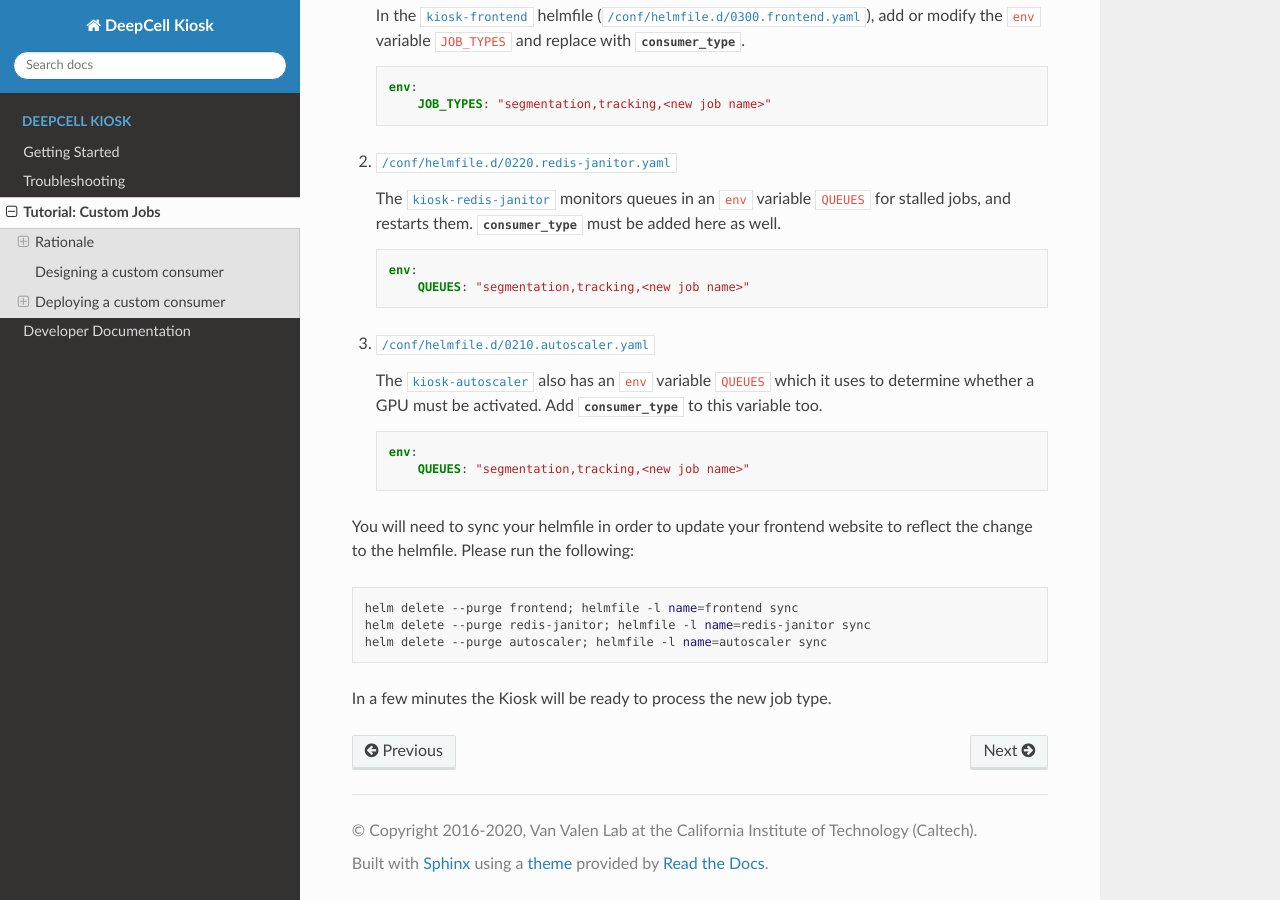
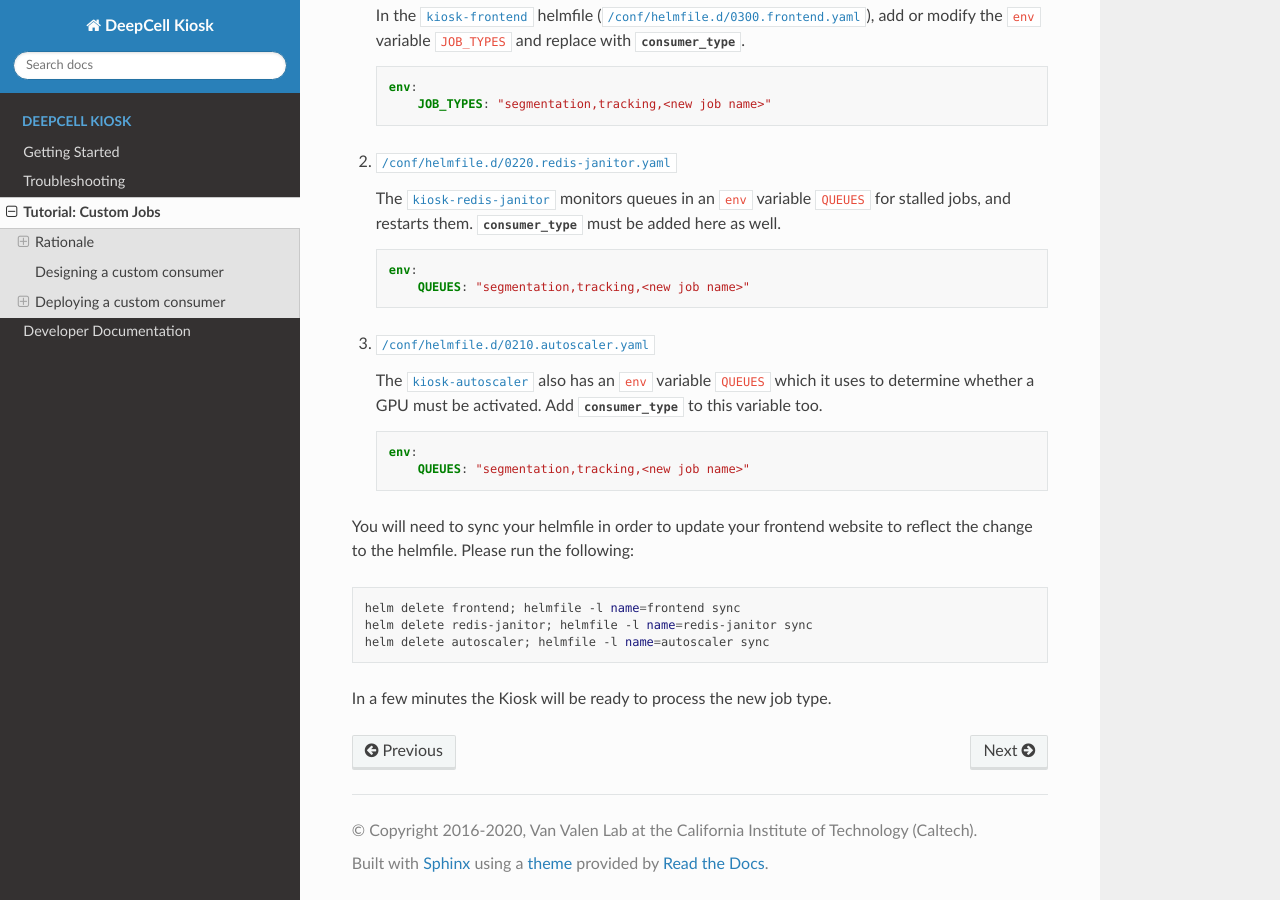
Before and after one commit to vanvalenlab/kiosk-console, a Sphinx documentation site: the page built from docs/source/CUSTOM-JOB.rst, in a window 1280 px wide and 900 px high, scrolled down 3860 px. Built offline with Sphinx 7.4.7 and the Read the Docs theme 2.0.0, drawn with Linux system fonts in a browser that asks for light colours.

Commit message:
remove references to --purge, unused in helm3.

```diff
--- a/docs/source/CUSTOM-JOB.rst
+++ b/docs/source/CUSTOM-JOB.rst
@@ -316,9 +316,9 @@ You will need to sync your helmfile in order to update your frontend website to
 
 .. code-block:: bash
 
-    helm delete --purge frontend; helmfile -l name=frontend sync
-    helm delete --purge redis-janitor; helmfile -l name=redis-janitor sync
-    helm delete --purge autoscaler; helmfile -l name=autoscaler sync
+    helm delete frontend; helmfile -l name=frontend sync
+    helm delete redis-janitor; helmfile -l name=redis-janitor sync
+    helm delete autoscaler; helmfile -l name=autoscaler sync
 
 In a few minutes the Kiosk will be ready to process the new job type.
 
--- a/docs/source/TROUBLESHOOTING.rst
+++ b/docs/source/TROUBLESHOOTING.rst
@@ -73,7 +73,7 @@ A consumer should always either successfully consume a job or fail and provide a
 
 * Redeploy the cluster with the more powerful nodes than the default ``n1-standard-1``.
 
-* Increase the memory/cpu resource request in the helmfile of the consumer. (Remember to follow this by issuing the following command ``helm delete consumer-name --purge; helmfile -l name=consumer-name sync``)
+* Increase the memory/cpu resource request in the helmfile of the consumer. (Remember to follow this by issuing the following command ``helm delete consumer-name; helmfile -l name=consumer-name sync``)
 
 A prediction job may also never finish if the ``tf-serving`` pod never comes up. If you see that the ``tf-serving`` pod is not in status ``Running`` or has been restarting, there is likely a memory/resource issue with the model server itself. If this is the case, please read below.
 
```
